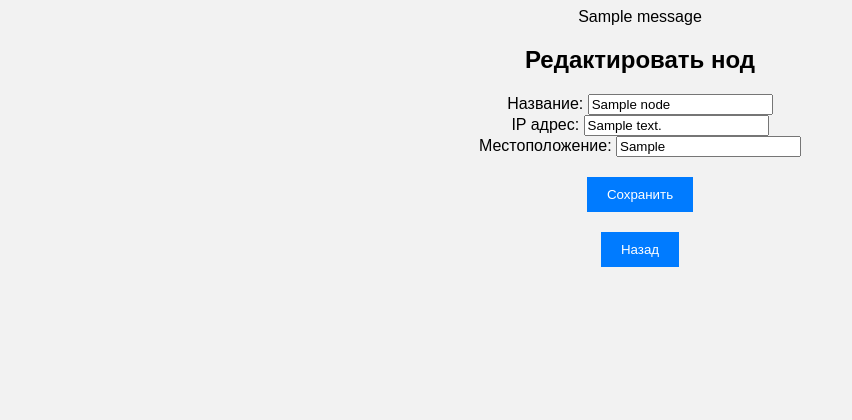
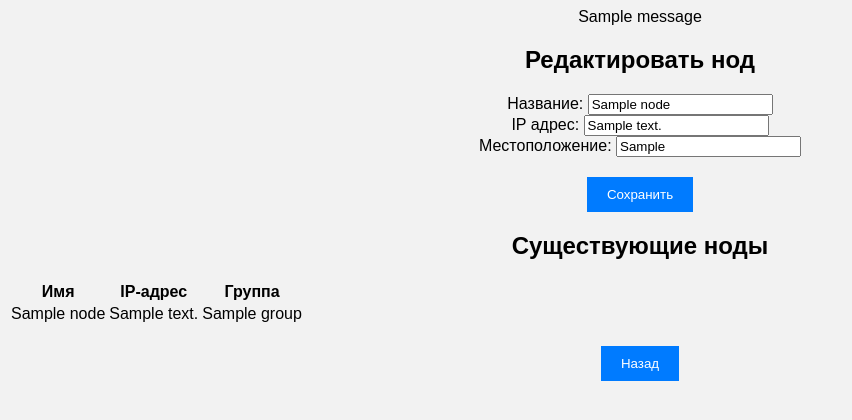
Before and after one commit to Scroll-master/Flask-Media-Scheduler, a Flask app: template templates/edit_node.html in a window 1280 px wide. Shown: the top 420 px of the page, without its empty margins (0-852 px from the left). Run offline with Flask 3, Linux system fonts and the light colour scheme; the template is opened without the code that fills it: values that come from a table or form of the project are taken from there, others are empty; tables that the repository leaves empty hold one stand-in row (values such as "Sample post"); one stand-in notice (Sample message) is shown.

Commit message:
Updates and Corrections
In this commit, significant changes and improvements were implemented in the interface and logic of working with groups of nodes, as well as in the functionality for deleting events:

Node groups interface:

     The interface for creating and editing groups of nodes has been completely redesigned.
     Now, when creating or editing a group, the user can see a list of all available nodes and events, which simplifies the management process.
     Added validation to prevent duplicate groups of nodes with the same names.
     Fixed the logic for updating node group members to avoid data integrity errors when adding or removing nodes and events.

Deleting events:

     Changed the event deletion feature to prevent deletion of events that are used in one or more groups of nodes.
     Due to problems encountered when using SQLAlchemy to check related groups of nodes, it was decided to implement the check through standard Python functions. Now, before deleting an event, the presence of groups of nodes associated with it is checked using the len() function.
     This change ensures that relationships are processed correctly and prevents data corruption.

Additional improvements:

     Corrections have been made to the data models to ensure that relationships between entities work correctly.
     The logic for processing forms and requests on the server side has been updated to improve the stability and security of the application.

```diff
--- a/app.py
+++ b/app.py
@@ -1,4 +1,4 @@
-from flask import Flask, render_template, redirect, url_for, flash, request, make_response
+from flask import Flask, render_template, redirect, url_for, flash, request, make_response, jsonify
 from flask_login import LoginManager, UserMixin, login_user, login_required, logout_user, current_user
 from flask_sqlalchemy import SQLAlchemy
 from moviepy.editor import VideoFileClip, AudioFileClip
@@ -451,6 +451,12 @@ def delete_event(event_id):
     if current_user.role != 'master':
         return "Доступ запрещен", 403
     event = Event.query.get_or_404(event_id)
+
+    # Проверяем, связано ли событие с какими-либо группами нодов
+    if len(event.node_groups) > 0:  # Используем len() для проверки количества связанных групп нодов
+        flash('Событие не может быть удалено, так как оно является частью одной или нескольких групп нодов.', 'error')
+        return redirect(url_for('super_admin_page'))
+
     db.session.delete(event)
     db.session.commit()
     flash('Событие успешно удалено.')
@@ -554,6 +560,10 @@ def media_player():
 def new_node():
     if current_user.role != 'master':
         return "Доступ запрещен", 403
+
+     # Получение всех существующих нодов для отображения на странице
+    existing_nodes = Node.query.all()
+
     if request.method == 'POST':
         name = request.form.get('name')
         ip_address = request.form.get('ip_address')
@@ -583,7 +593,7 @@ def new_node():
         db.session.commit()
         flash('Новый нод успешно создан.')
         return redirect(url_for('node_interface'))
-    return render_template('edit_node.html', node=None)
+    return render_template('edit_node.html', node=None, existing_nodes=existing_nodes)
 
 
 @app.route('/node/edit/<int:node_id>', methods=['GET', 'POST'])
@@ -591,7 +601,12 @@ def new_node():
 def edit_node(node_id):
     if current_user.role != 'master':
         return "Доступ запрещен", 403
+
     node = Node.query.get_or_404(node_id)
+
+    # Получение всех существующих нодов кроме редактируемого
+    existing_nodes = Node.query.filter(Node.id != node_id).all()
+
     if request.method == 'POST':
         name = request.form.get('name')
         ip_address = request.form.get('ip_address')
@@ -616,7 +631,7 @@ def edit_node(node_id):
         flash('Нод успешно обновлен.')
         return redirect(url_for('node_interface'))
 
-    return render_template('edit_node.html', node=node)
+    return render_template('edit_node.html', node=node, existing_nodes=existing_nodes)
 
 
 
@@ -641,9 +656,246 @@ def node_interface():
     if current_user.role != 'master':
         return "Доступ запрещен", 403
     nodes = Node.query.all()  # Получаем список всех нодов из базы данных
-    return render_template('node_interface.html', nodes=nodes)
+    node_groups = NodeGroup.query.all()  # Получаем список всех групп нодов, если нужно
+    events = Event.query.all()  # Получаем список всех событий, если это необходимо для интерфейса
+    # Можете добавить другие запросы для получения дополнительных данных
+    return render_template('node_interface.html', nodes=nodes, node_groups=node_groups, events=events)
 
 
+@app.route('/nodegroup/new', methods=['GET', 'POST'])
+@login_required
+def new_nodegroup():
+    if current_user.role != 'master':
+        return "Доступ запрещен", 403
+
+    if request.method == 'POST':
+        name = request.form.get('name')
+        node_ids = request.form.getlist('node_ids')  # Получаем список ID нодов
+        event_ids = request.form.getlist('event_ids')  # Получаем список ID событий
+
+        # Проверяем, существует ли уже группа с таким именем
+        existing_group = NodeGroup.query.filter_by(name=name).first()
+        if existing_group:
+            flash('Группа с таким именем уже существует.')
+            return redirect(url_for('new_nodegroup'))
+
+        if not name or not node_ids or not event_ids:
+            flash('Пожалуйста, заполните все поля.')
+            return redirect(url_for('new_nodegroup'))
+
+        new_group = NodeGroup(name=name)
+
+        # Добавляем ноды в группу
+        for node_id in node_ids:
+            node = Node.query.get(node_id)
+            if node and not node.group_id:  # Проверяем, не принадлежит ли нод уже какой-либо группе
+                new_group.nodes.append(node)
+            elif node:
+                flash(f'Нод {node.name} с IP-адресом {node.ip_address} уже принадлежит другой группе.')
+                continue  # Продолжаем обрабатывать следующие ноды, не прерывая цикл
+
+        # Добавляем события в группу
+        for event_id in event_ids:
+            event = Event.query.get(event_id)
+            if event:
+                new_group.events.append(event)
+
+        db.session.add(new_group)
+        db.session.commit()
+        flash('Новая группа нодов успешно создана.')
+        return redirect(url_for('node_interface'))
+
+    else:
+        # Передаем данные для формы
+        # Передаем данные для формы: выбираем ноды, которые не принадлежат никакой группе
+        available_nodes = Node.query.filter(Node.group_id.is_(None)).all()
+        events = Event.query.all()  # Добавляем загрузку всех событий для передачи в шаблон
+        return render_template('edit_nodegroup.html',nodegroup=None, nodes=available_nodes, events=events)  # Используйте правильный шаблон для создания
+
+
+@app.route('/nodegroup/edit/<int:nodegroup_id>', methods=['GET', 'POST'])
+@login_required
+def edit_nodegroup(nodegroup_id):
+    if current_user.role != 'master':
+        return "Доступ запрещен", 403
+
+    nodegroup = NodeGroup.query.get_or_404(nodegroup_id)
+
+    if request.method == 'POST':
+        name = request.form.get('name').strip()
+        if not name:
+            flash('Название группы не может быть пустым.')
+            return redirect(url_for('edit_nodegroup', nodegroup_id=nodegroup_id))
+
+        selected_node_ids = set(request.form.getlist('node_ids'))
+        selected_event_ids = set(request.form.getlist('event_ids'))
+
+        # Проверяем, существует ли другая группа с таким же именем
+        print(f"Checking for existing groups with name {name} excluding group {nodegroup_id}")
+        existing_group = NodeGroup.query.filter(NodeGroup.id != nodegroup_id, NodeGroup.name == name).first()
+        if existing_group:
+            print(f"Found conflicting group with ID {existing_group.id}")
+            flash('Группа нодов с таким именем уже существует.')
+            return redirect(url_for('edit_nodegroup', nodegroup_id=nodegroup_id))
+
+        # Обновляем данные группы
+        nodegroup.name = name
+
+        # Обновляем ноды и события в группе
+        update_nodegroup_members(nodegroup, selected_node_ids, selected_event_ids)
+
+        db.session.commit()
+        flash('Группа нодов успешно обновлена.')
+        return redirect(url_for('node_interface'))
+
+    else:
+        # Фильтрация нодов: выбираем те, что не принадлежат другим группам или уже входят в текущую группу
+        available_nodes = Node.query.filter(db.or_(Node.group_id == None, Node.group_id == nodegroup_id)).all()
+        all_events = Event.query.all()  # Загрузка всех событий для передачи в шаблон
+        return render_template('edit_nodegroup.html', nodegroup=nodegroup, nodes=available_nodes, events=all_events)
+
+
+def update_nodegroup_members(nodegroup, selected_node_ids, selected_event_ids):
+    """Обновляет состав нодов и событий в группе."""
+    # Обновляем ноды в группе
+    # Получаем текущий список ID нодов в группе
+    current_node_ids = {node.id for node in nodegroup.nodes}
+
+    # Добавляем новые ноды к группе
+    for node_id in selected_node_ids:
+        if node_id not in current_node_ids:
+            node = Node.query.get(node_id)
+            if node and (node.group_id is None or node.group_id == nodegroup.id):
+                nodegroup.nodes.append(node)
+
+    # Удаляем ноды, которые были удалены из группы
+    for node in list(nodegroup.nodes):
+        if str(node.id) not in selected_node_ids:
+            nodegroup.nodes.remove(node)
+
+    # Обновляем события в группе
+    # Получаем текущий список ID событий в группе
+    current_event_ids = {event.id for event in nodegroup.events}
+
+    # Добавляем новые события к группе
+    for event_id in selected_event_ids:
+        if event_id not in current_event_ids:
+            event = Event.query.get(event_id)
+            if event:
+                # Проверка на наличие существующей связи между группой и событием
+                if not any(e.id == event.id for e in nodegroup.events):
+                    nodegroup.events.append(event)
+
+    # Удаляем события, которые были удалены из группы
+    for event in list(nodegroup.events):
+        if str(event.id) not in selected_event_ids:
+            nodegroup.events.remove(event)
+
+
+
+
+
+
+@app.route('/nodegroup/delete/<int:nodegroup_id>', methods=['POST'])
+@login_required
+def delete_nodegroup(nodegroup_id):
+    if current_user.role != 'master':
+        return "Доступ запрещен", 403
+
+    nodegroup = NodeGroup.query.get_or_404(nodegroup_id)
+
+    # Проверяем, не связаны ли с группой нодов какие-либо события
+    if nodegroup.events.count() > 0:
+        event_ids = ", ".join(str(event.id) for event in nodegroup.events.all())
+        flash(f'Невозможно удалить группу {nodegroup.name}, так как она связана с событиями: {event_ids}', 'error')
+        return redirect(url_for('node_interface'))
+
+    if nodegroup.nodes:
+        flash(f'Невозможно удалить группу {nodegroup.name}, так как она содержит ноды: {", ".join([node.name for node in nodegroup.nodes])}.', 'error')
+        return redirect(url_for('node_interface'))
+
+    db.session.delete(nodegroup)
+    db.session.commit()
+    flash('Группа нодов успешно удалена.')
+    return redirect(url_for('node_interface'))
+
+
+@app.route('/add_node_to_group', methods=['POST'])
+@login_required
+def add_node_to_group():
+    if current_user.role != 'master':
+        flash('Доступ запрещен', 'danger')
+        return redirect(url_for('node_interface'))
+
+    node_id = request.form.get('node_id')
+    group_id = request.form.get('group_id')
+
+    node = Node.query.get(node_id)
+    if node:
+        node.group_id = group_id
+        db.session.commit()
+        flash('Узел успешно добавлен в группу', 'success')
+    else:
+        flash('Узел не найден', 'danger')
+
+    return redirect(url_for('edit_nodegroup', id=group_id))
+
+@app.route('/remove_node_from_group', methods=['POST'])
+@login_required
+def remove_node_from_group():
+    if current_user.role != 'master':
+        flash('Доступ запрещен', 'danger')
+        return redirect(url_for('node_interface'))
+
+    node_id = request.form.get('node_id')
+    node = Node.query.get(node_id)
+    if node:
+        group_id = node.group_id
+        node.group_id = None
+        db.session.commit()
+        flash('Узел успешно удален из группы', 'success')
+    else:
+        flash('Узел не найден', 'danger')
+
+    return redirect(url_for('edit_nodegroup', id=group_id if group_id else None))
+
+@app.route('/add_event_to_group', methods=['POST'])
+@login_required
+def add_event_to_group():
+    if current_user.role != 'master':
+        flash('Доступ запрещен', 'danger')
+        return redirect(url_for('index'))
+
+    event_id = request.form.get('event_id')
+    group_id = request.form.get('group_id')
+
+    # Создаем новую связь между событием и группой
+    node_group_event = NodeGroupEvent(node_group_id=group_id, event_id=event_id)
+    db.session.add(node_group_event)
+    db.session.commit()
+    flash('Событие успешно добавлено в группу', 'success')
+    return redirect(url_for('edit_nodegroup', id=group_id))
+
+@app.route('/remove_event_from_group', methods=['POST'])
+@login_required
+def remove_event_from_group():
+    if current_user.role != 'master':
+        flash('Доступ запрещен', 'danger')
+        return redirect(url_for('index'))
+
+    event_id = request.form.get('event_id')
+    group_id = request.form.get('group_id')
+
+    # Удаляем связь между событием и группой
+    node_group_event = NodeGroupEvent.query.filter_by(node_group_id=group_id, event_id=event_id).first()
+    if node_group_event:
+        db.session.delete(node_group_event)
+        db.session.commit()
+        flash('Событие успешно удалено из группы', 'success')
+    else:
+        flash('Связь не найдена', 'danger')
+
+    return redirect(url_for('edit_nodegroup', id=group_id))
 
 
 
--- a/templates/base.html
+++ b/templates/base.html
@@ -23,6 +23,20 @@
         button:hover {
             background-color: #0056b3;
         }
+        /* Обнуляем стили списка */
+        ul.flashes {
+            list-style-type: none;
+            padding: 0;
+            margin: 0;
+            margin-top: 15px;
+        }
+
+        /* Убираем маркеры у элементов списка */
+        ul.flashes li {
+            margin-left: 0;
+            padding-left: 0;
+            margin-top: 20px;
+        }
     </style>
 </head>
 <body>
--- a/templates/edit_node.html
+++ b/templates/edit_node.html
@@ -1,6 +1,43 @@
 {% extends 'base.html' %}
 
 {% block content %}
+
+<script>
+    document.addEventListener("DOMContentLoaded", function() {
+        const nameInput = document.getElementById('name');
+        nameInput.addEventListener("blur", function() {
+            const name = this.value;
+            if (name) {
+                fetch(`/check_node_name?name=${encodeURIComponent(name)}`)
+                .then(response => response.json())
+                .then(data => {
+                    if (!data.is_unique) {
+                        alert(`Нод с именем '${name}' уже существует.`);
+                        this.value = '';
+                        this.focus();
+                    }
+                });
+            }
+        });
+
+        const ipInput = document.getElementById('ip_address');
+        ipInput.addEventListener("blur", function() {
+            const ip = this.value;
+            if (ip) {
+                fetch(`/check_ip?ip=${ip}`)
+                .then(response => response.json())
+                .then(data => {
+                    if (!data.is_unique) {
+                        alert(`IP ${ip} уже используется.`);
+                        this.value = '';
+                        this.focus();
+                    }
+                });
+            }
+        });
+    });
+</script>
+
 
 {% for message in get_flashed_messages() %}
 <div class="alert alert-warning" role="alert">
@@ -25,6 +62,27 @@
     <button type="submit">Сохранить</button>
 </form>
 
+<h2>Существующие ноды</h2>
+<table class="table">
+    <thead>
+        <tr>
+            <th>Имя</th>
+            <th>IP-адрес</th>
+            <th>Группа</th>
+        </tr>
+    </thead>
+    <tbody>
+        {% for node in existing_nodes %}
+        <tr>
+            <td>{{ node.name }}</td>
+            <td>{{ node.ip_address }}</td>
+            <td>{{ node.group.name if node.group else 'Нет группы' }}</td>
+        </tr>
+        {% endfor %}
+    </tbody>
+</table>
+
+
 <form action="{{ url_for('node_interface') }}" method="get">
   <button type="submit" class="btn btn-secondary">Назад</button>
 </form>
```
Also changed, not shown: templates/edit_nodegroup.html (+41 -4 lines), templates/node_interface.html (+30 -5 lines).
